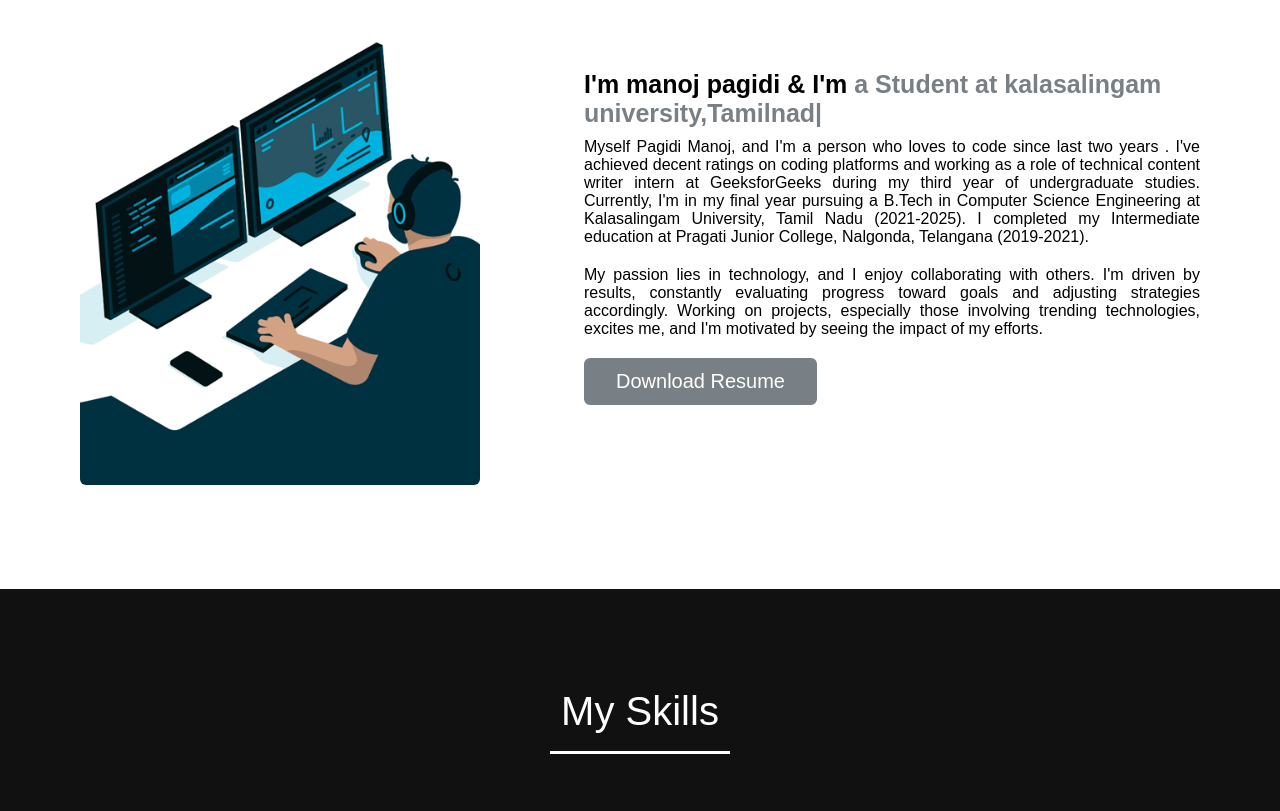
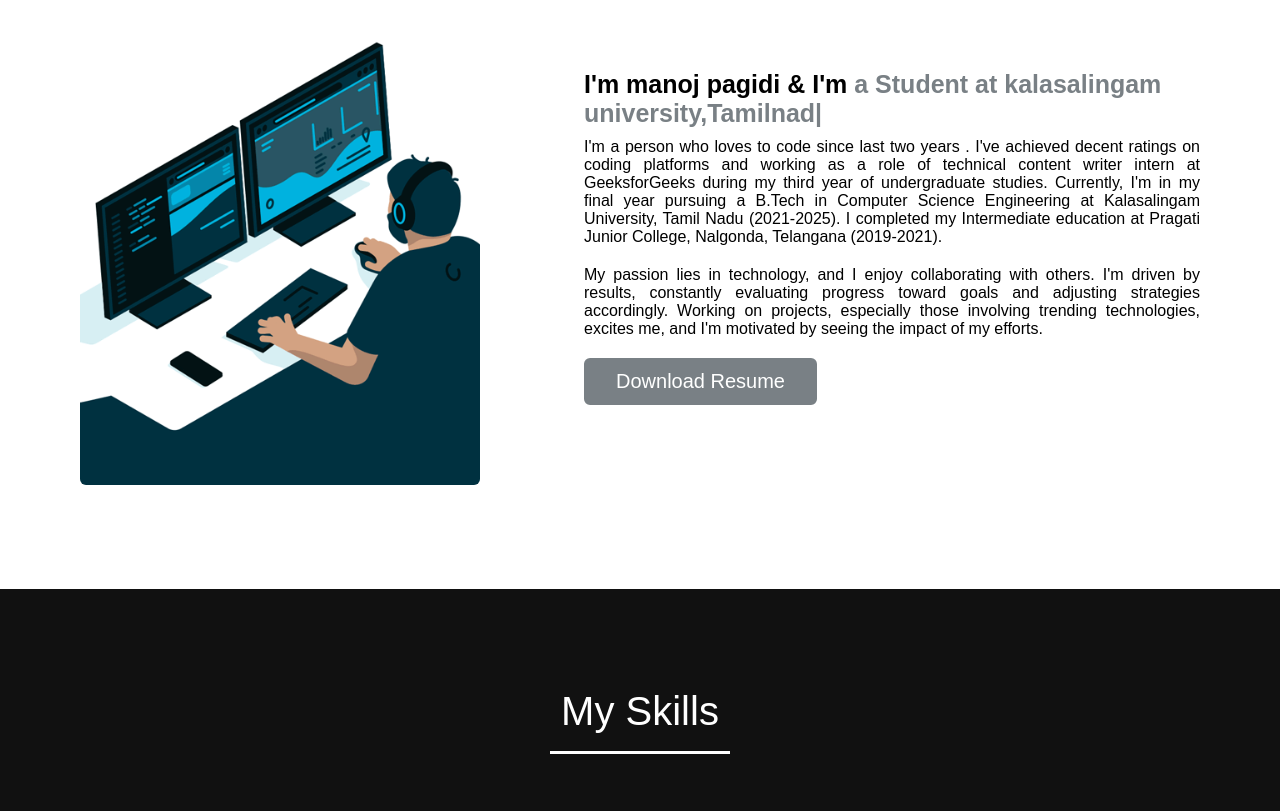
Before and after one commit to manojyadav0/portfolio, a plain HTML site: page index.html in a window 1280 px wide. Shown: the part 1040-1851 px from the top of the page. Drawn offline with nearby package versions, Linux system fonts and the light colour scheme.

Commit message:
index.html

```diff
--- a/index.html
+++ b/index.html
@@ -64,7 +64,7 @@
                 </div>
                 <div class="column right">
                     <div class="text">I'm manoj pagidi & I'm <span class="typing-2"></span></div>
-                    <p >Myself Pagidi Manoj, and I'm  a person who loves to code since last two years .
+                    <p >I'm  a person who loves to code since last two years .
                         I've achieved decent ratings on coding platforms and working as a role of  technical content writer intern at GeeksforGeeks during my third year of undergraduate studies.
                          Currently, I'm in my final year pursuing a B.Tech in Computer Science Engineering at Kalasalingam University, Tamil Nadu (2021-2025).
                           I completed my Intermediate education at Pragati Junior College, Nalgonda, Telangana (2019-2021).
```
